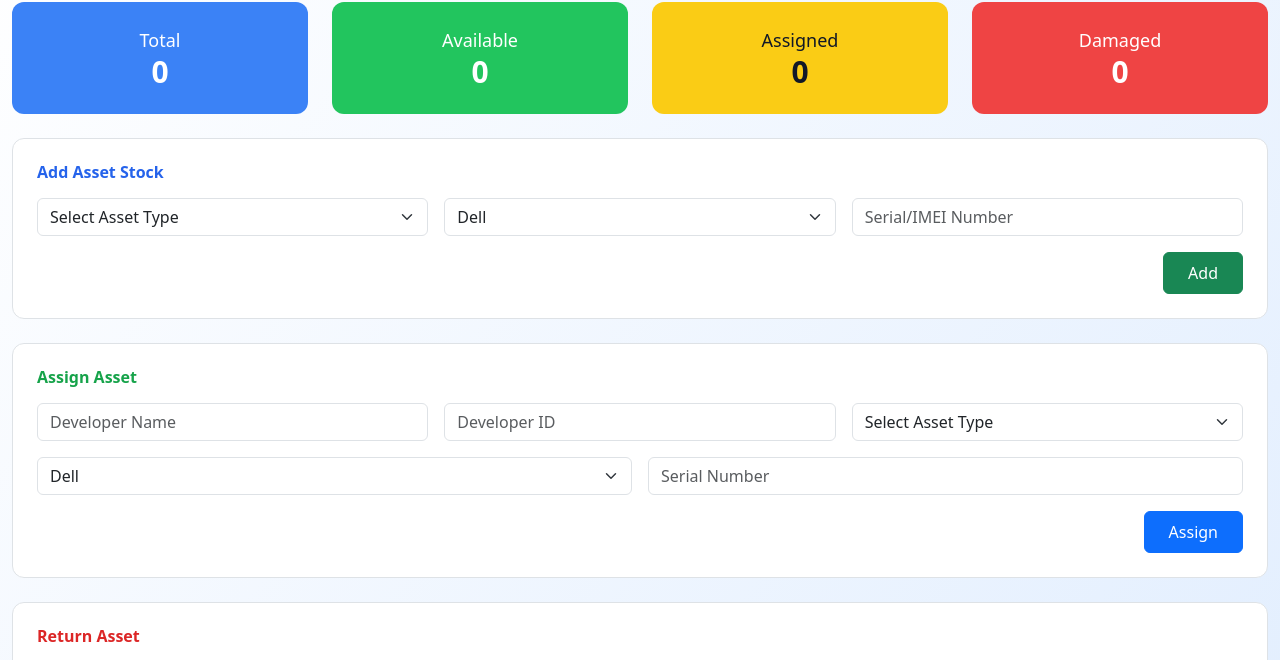
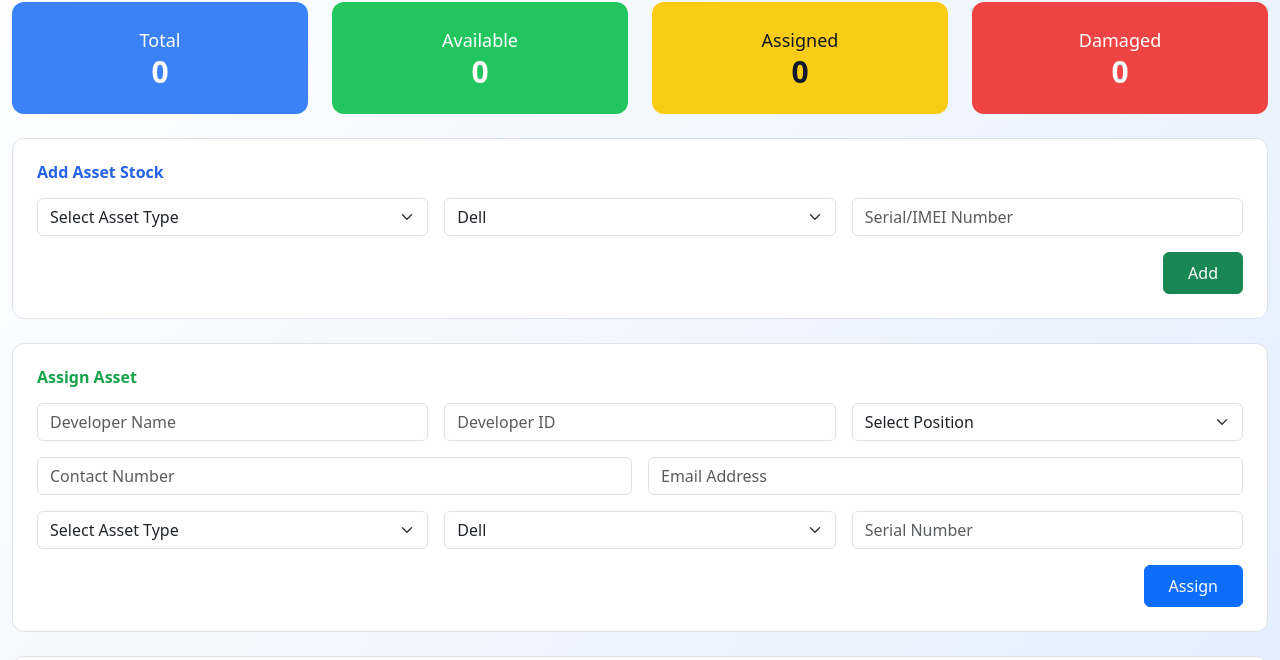
Before and after one commit to udayakumar99/working, a plain HTML site: page index.html in a window 1280 px wide. Shown: the part 110-770 px from the top of the page. Drawn offline with nearby package versions, Linux system fonts and the light colour scheme.

Commit message:
Update index.html

```diff
--- a/index.html
+++ b/index.html
@@ -392,6 +392,40 @@
             />
           </div>
           <div class="col-md-4">
+            <select
+              class="form-select"
+              id="developerPosition"
+              required
+            >
+              <option value="">Select Position</option>
+              <option>Software Developer</option>
+              <option>Senior Developer</option>
+              <option>Software Tester</option>
+              <option>DevOps Engineer</option>
+              <option>Database Administrator</option>
+              <option>Project Manager</option>
+              <option>HR Manager</option>
+            </select>
+          </div>
+          <div class="col-md-6">
+            <input
+              type="tel"
+              class="form-control"
+              placeholder="Contact Number"
+              id="developerContact"
+              required
+            />
+          </div>
+          <div class="col-md-6">
+            <input
+              type="email"
+              class="form-control"
+              placeholder="Email Address"
+              id="developerEmail"
+              required
+            />
+          </div>
+          <div class="col-md-4">
             <select class="form-select" id="assignAssetType" required>
               <option value="">Select Asset Type</option>
               <option>Laptop</option>
@@ -403,7 +437,7 @@
               <option>macOS</option>
             </select>
           </div>
-          <div class="col-md-6">
+          <div class="col-md-4">
             <select class="form-select" id="assetBrand">
               <option>Dell</option>
               <option>HP</option>
@@ -412,7 +446,7 @@
               <option>Apple</option>
             </select>
           </div>
-          <div class="col-md-6">
+          <div class="col-md-4">
             <input
               type="text"
               class="form-control"
@@ -576,6 +610,9 @@
                 </div>
                 <div class="mb-2">
                   <strong>Developer ID:</strong> <span id="returnDevId"></span>
+                </div>
+                <div class="mb-2">
+                  <strong>Position:</strong> <span id="returnDevPosition"></span>
                 </div>
                 <div class="mb-2">
                   <strong>Contact:</strong> <span id="returnDevContact"></span>
@@ -1093,6 +1130,7 @@
         const mockDevData = {
           name: "Uday Kumar",
           id: "DEV001",
+          position: "Senior Developer",
           contact: "321456987",
           email: "uday@example.com",
           assets: [
@@ -1121,6 +1159,7 @@
         // Update developer information
         document.getElementById('returnDevName').textContent = devData.name;
         document.getElementById('returnDevId').textContent = devData.id;
+        document.getElementById('returnDevPosition').textContent = devData.position;
         document.getElementById('returnDevContact').textContent = devData.contact;
         document.getElementById('returnDevEmail').textContent = devData.email;
 
```
